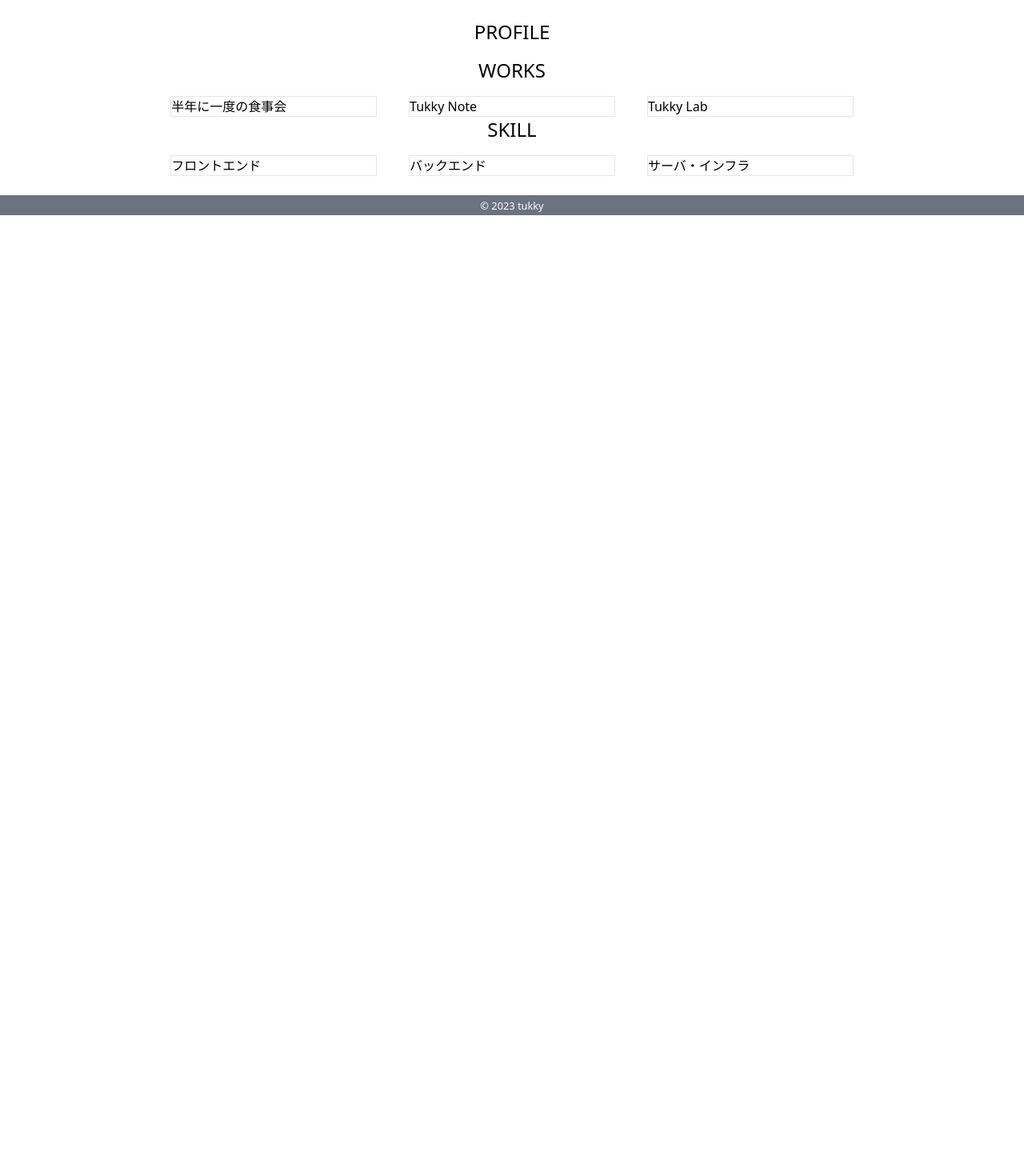
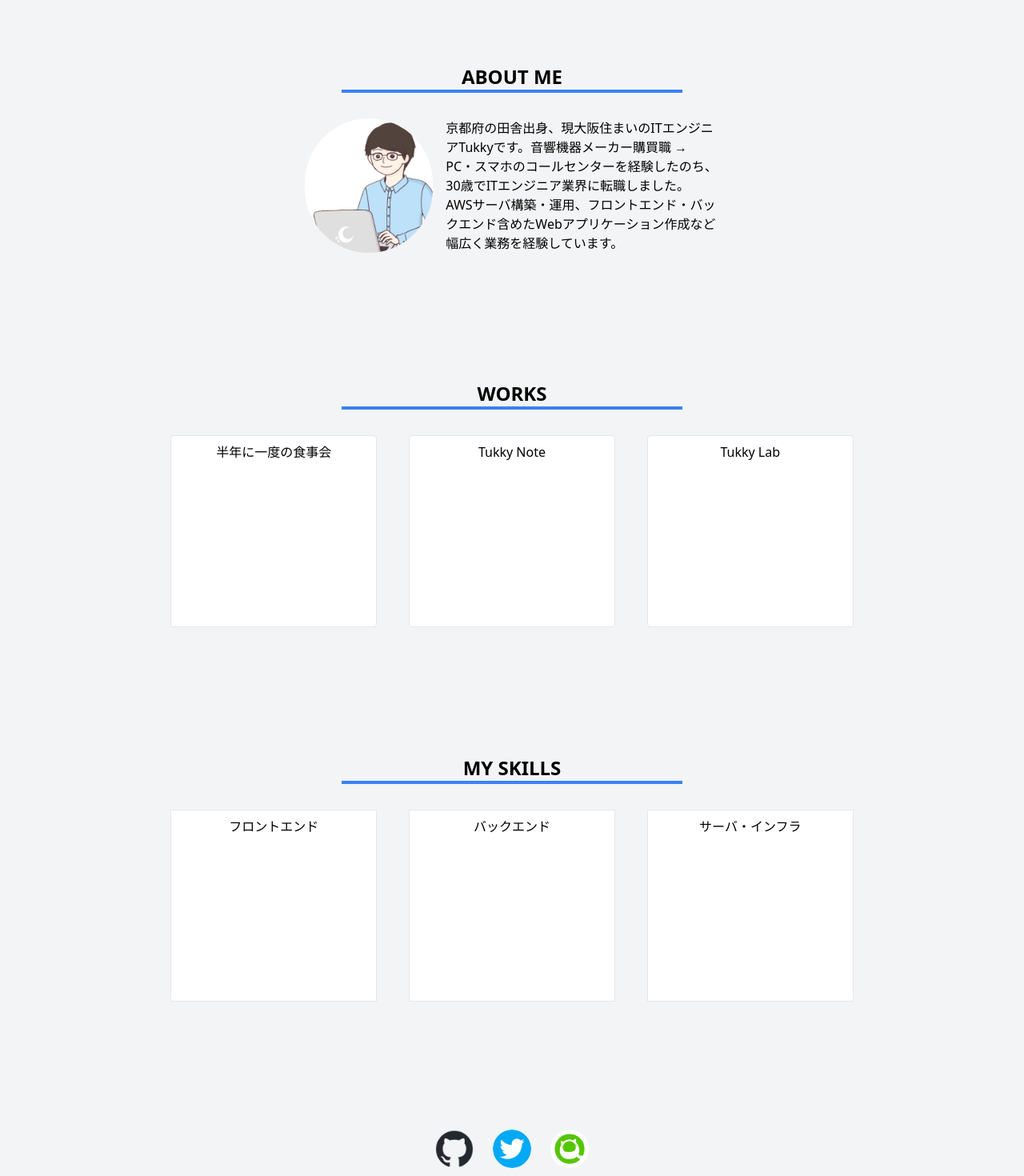
Before and after one commit to tukky-14/tukky-14.github.io, a Next.js app: page / in a window 1280 px wide. Shown: the part 500-1970 px from the top of the page at 80% size. Before the commit the page ends 800 px from the top, so only its background shows below. Built offline with nearby package versions, Linux system fonts and the light colour scheme.

Commit message:
全体のレイアウトを更新

```diff
--- a/src/pages/index.tsx
+++ b/src/pages/index.tsx
@@ -9,26 +9,80 @@ export default function Home() {
                 <meta name="viewport" content="width=device-width, initial-scale=1" />
                 <link rel="icon" href="/favicon.ico" />
             </Head>
-            <main>
-                <img className="w-full h-[500px] object-cover" src="/images/top.jpg" alt="夜の月の画像" />
-                <div className='w-2/3 m-auto'>
-                    <div className='my-6'>
-                        <h2 className='text-center text-2xl mb-4'>PROFILE</h2>
-                        <h2 className='text-center text-2xl mb-4'>WORKS</h2>
-                        <div className='grid grid-cols-1 sm:grid-cols-3 gap-10'>
-                            <div className='border'>半年に一度の食事会</div>
-                            <div className='border'>Tukky Note</div>
-                            <div className='border'>Tukky Lab</div>
+            <main className="bg-gray-100">
+                <div className="mb-20">
+                    <img className="sm:hidden w-full h-[500px] object-cover" src="/images/top-sm.jpg" alt="夜の月の画像" />
+                    <img className="hidden sm:block w-full h-[500px] object-cover" src="/images/top.jpg" alt="夜の月の画像" />
+                </div>
+
+                <div className="w-4/5 sm:w-2/3 m-auto">
+                    <div className="mb-6">
+                        <div className="mt-6 mb-40">
+                            <h2 className="text-center text-2xl mb-8 m-auto font-bold border-b-4 w-1/2 border-blue-500">
+                                ABOUT ME
+                            </h2>
+                            <div className="sm:flex justify-center gap-4">
+                                <img
+                                    className="m-auto sm:m-0 block w-40 rounded-full"
+                                    src="/images/tukky.jpg"
+                                    alt="つっきーのアイコン画像"
+                                />
+                                <p className="w-full sm:w-2/5 mt-4 sm:mt-0">
+                                    京都府の田舎出身、現大阪住まいのITエンジニアTukkyです。音響機器メーカー購買職 →
+                                    PC・スマホのコールセンターを経験したのち、30歳でITエンジニア業界に転職しました。
+                                    AWSサーバ構築・運用、フロントエンド・バックエンド含めたWebアプリケーション作成など幅広く業務を経験しています。
+                                </p>
+                            </div>
                         </div>
-                        <h2 className='text-center text-2xl mb-4'>SKILL</h2>
-                        <div className='grid grid-cols-1 sm:grid-cols-3 gap-10'>
-                            <div className='border'>フロントエンド</div>
-                            <div className='border'>バックエンド</div>
-                            <div className='border'>サーバ・インフラ</div>
+
+                        <div className="mb-40">
+                            <h2 className="text-center text-2xl mb-8 m-auto font-bold border-b-4 w-1/2 border-blue-500">WORKS</h2>
+                            <div className="grid grid-cols-1 sm:grid-cols-3 gap-10">
+                                <div className="border h-60 p-2 rounded bg-white">
+                                    <p className="text-center">半年に一度の食事会</p>
+                                </div>
+                                <div className="border h-60 p-2 rounded bg-white">
+                                    <p className="text-center">Tukky Note</p>
+                                </div>
+                                <div className="border h-60 p-2 rounded bg-white">
+                                    <p className="text-center">Tukky Lab</p>
+                                </div>
+                            </div>
+                        </div>
+
+                        <div className="mb-40">
+                            <h2 className="text-center text-2xl mb-8 m-auto font-bold border-b-4 w-1/2 border-blue-500">
+                                MY SKILLS
+                            </h2>
+                            <div className="grid grid-cols-1 sm:grid-cols-3 gap-10">
+                                <div className="border h-60 p-2 bg-white">
+                                    <p className="text-center">フロントエンド</p>
+                                </div>
+                                <div className="border h-60 p-2 bg-white">
+                                    <p className="text-center">バックエンド</p>
+                                </div>
+                                <div className="border h-60 p-2 bg-white">
+                                    <p className="text-center">サーバ・インフラ</p>
+                                </div>
+                            </div>
+                        </div>
+
+                        <div className="flex justify-center gap-6 mb-8">
+                            <a className="hover:cursor" href="https://github.com/tukky-14" target="_blank" rel="noreferrer">
+                                <img className="block w-12 rounded-full" src="/icons/github.png" alt="GitHubのアイコン画像" />
+                            </a>
+                            <a className="hover:cursor" href="https://twitter.com/tukkyhistory" target="_blank" rel="noreferrer">
+                                <img className="block w-12 rounded-full" src="/icons/twitter.png" alt="Twitterのアイコン画像" />
+                            </a>
+                            <a className="hover:cursor" href="https://qiita.com/tukky" target="_blank" rel="noreferrer">
+                                <img className="block w-12 rounded-full" src="/icons/qiita.png" alt="Qiitaのアイコン画像" />
+                            </a>
                         </div>
                     </div>
                 </div>
-                <footer className='w-full bg-gray-500 text-white text-center leading-6'><small>&copy; 2023 tukky</small></footer>
+                <footer className="w-full bg-gray-500 text-white text-center leading-6">
+                    <small>&copy; 2023 tukky</small>
+                </footer>
             </main>
         </>
     );
```
